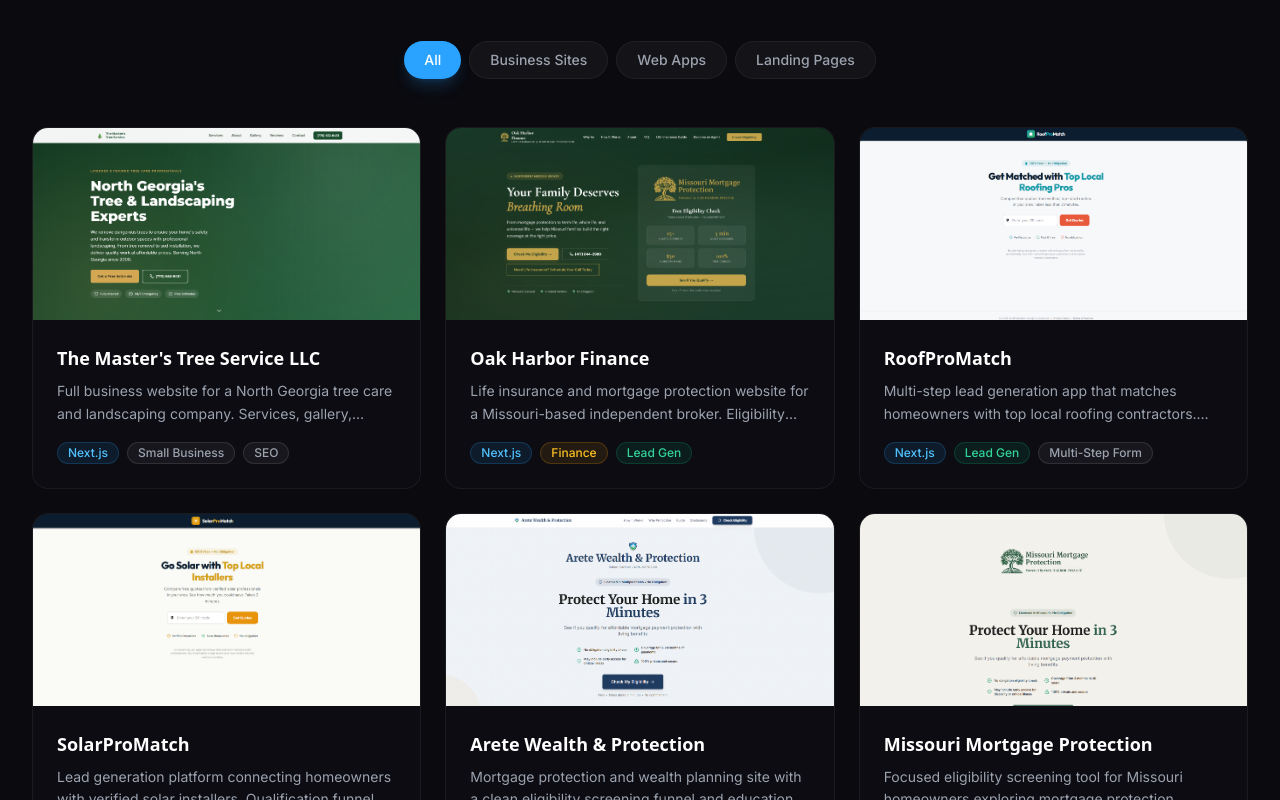
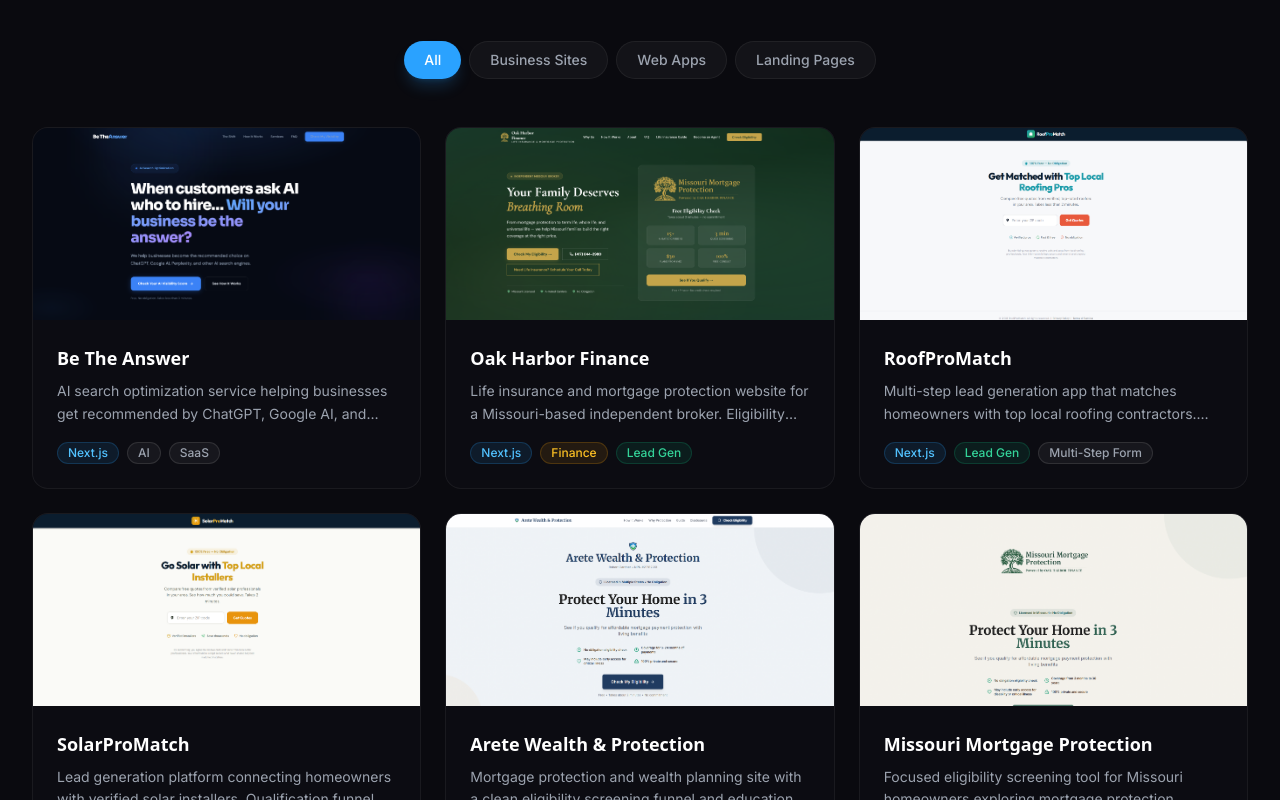
Before and after one commit to rpowers1879/powerscreativeco, a Next.js app: page / in a window 1280 px wide. Shown: the part 3420-4220 px from the top of the page. Built offline with nearby package versions, Linux system fonts and the light colour scheme; no server answers; a web font is replaced by a local one.

Commit message:
Update testimonials and portfolio: add Be The Answer, Arete review

```diff
--- a/components/Portfolio.js
+++ b/components/Portfolio.js
@@ -9,12 +9,12 @@
 const projects = [
   {
     _id: '1',
-    title: "The Master's Tree Service LLC",
-    description: 'Full business website for a North Georgia tree care and landscaping company. Services, gallery, testimonials, and lead generation.',
+    title: 'Be The Answer',
+    description: 'AI search optimization service helping businesses get recommended by ChatGPT, Google AI, and Perplexity. Audits, optimization, and monitoring.',
     category: 'business',
-    tags: ['Next.js', 'Small Business', 'SEO'],
-    liveUrl: 'https://masters-tree-service.vercel.app',
-    image: '/images/portfolio/masters-tree.png',
+    tags: ['Next.js', 'AI', 'SaaS'],
+    liveUrl: 'https://betheanswer.cloud',
+    image: '/images/portfolio/be-the-answer.png',
   },
   {
     _id: '2',
--- a/components/Testimonials.js
+++ b/components/Testimonials.js
@@ -7,9 +7,9 @@
 const testimonials = [
   {
     _id: '1',
-    clientName: 'Marcus T.',
-    businessName: "The Master's Tree Service LLC",
-    quote: "Powers Creative built our entire website in two days. Two days! It looks incredible, loads fast, and we've already gotten calls from people who found us on Google. Best part? We own everything — the code, the hosting, no monthly platform fees.",
+    clientName: 'Robert G.',
+    businessName: 'Arete Wealth & Protection',
+    quote: "Powers Creative built the questionnaire in no time and had the entire project delivered ahead of schedule. The quality exceeded my expectations and the process was seamless from start to finish.",
     rating: 5,
   },
   {
@@ -21,9 +21,9 @@
   },
   {
     _id: '3',
-    clientName: 'Jason M.',
-    businessName: 'Ruff Lyfe Pet Services',
-    quote: "I wanted something that felt like a real app, not just a website. Powers Creative delivered a slick PWA that my customers can install right to their phones. It's been a game-changer for bookings.",
+    clientName: 'Mike D.',
+    businessName: 'Be The Answer',
+    quote: "Professional, fast, and exactly what we needed. Powers Creative took our vision and turned it into a polished website that represents our brand perfectly. Highly recommend.",
     rating: 5,
   },
 ];
```
Also changed, not shown: public/images/portfolio/be-the-answer.png (added).
